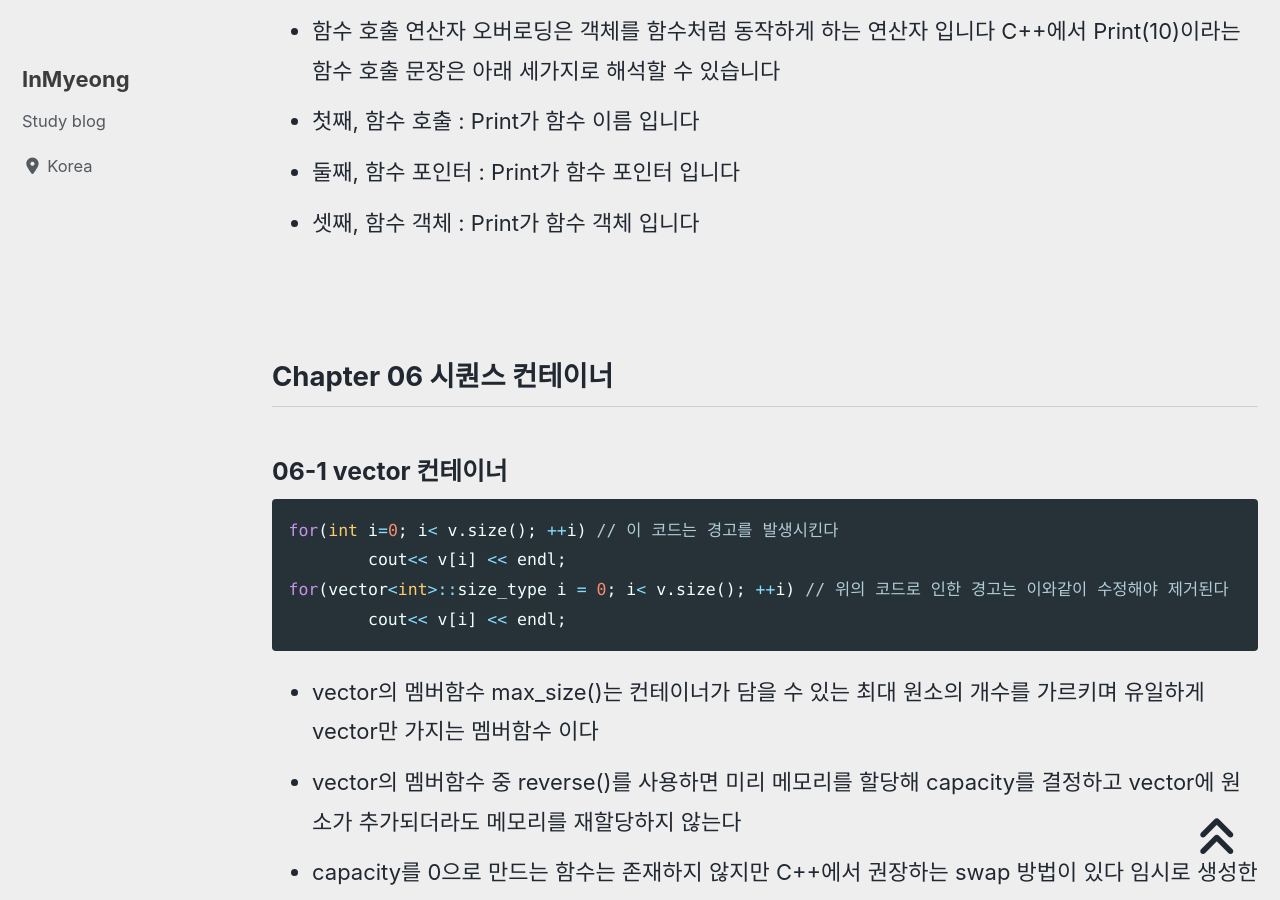
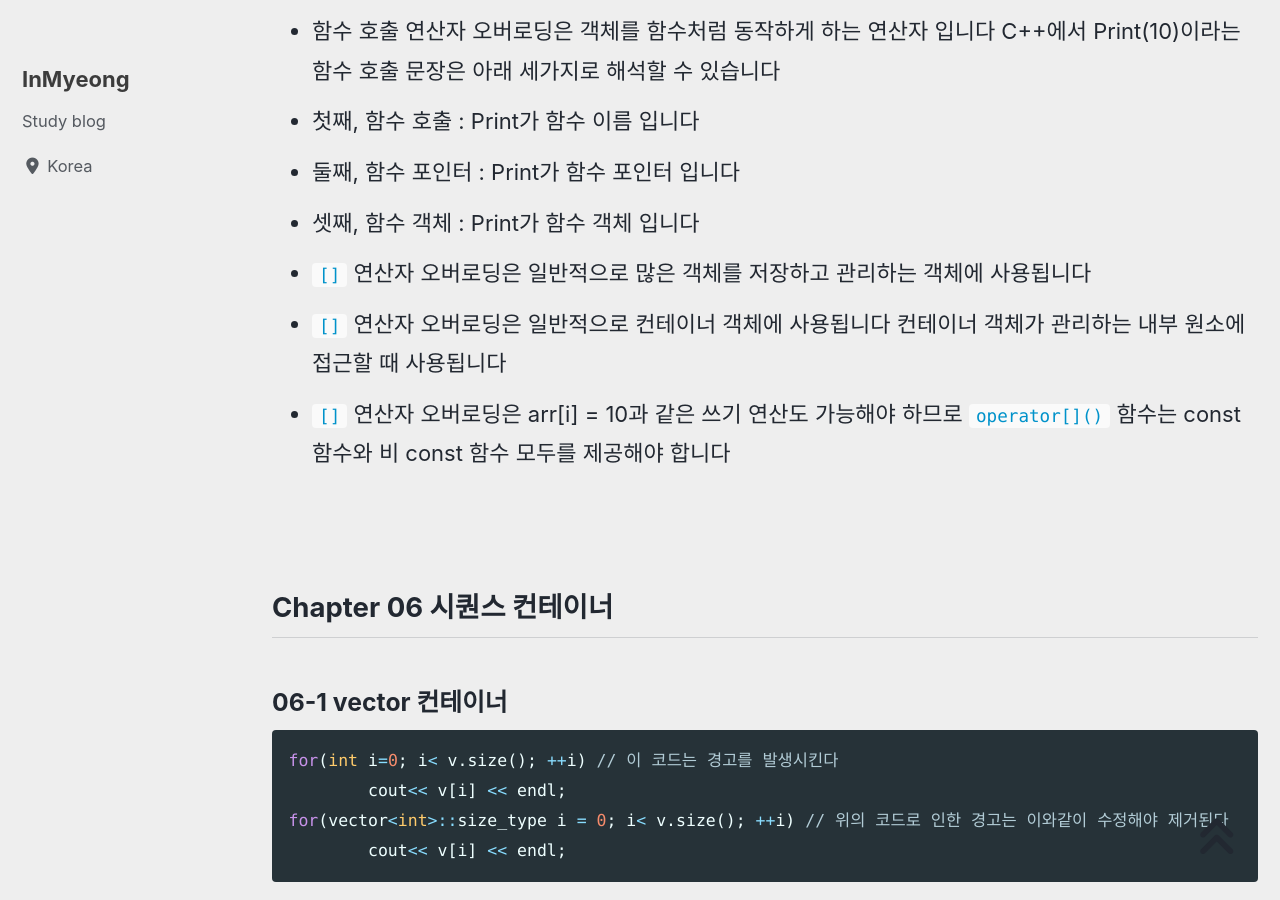
Before and after one commit to devMyeong/devMyeong.github.io, a Jekyll site: the page built from _posts/stl/2021-08-12-cpp-stl.md, in a window 1280 px wide and 900 px high, scrolled down 2026 px. Built offline with Jekyll 4.4.1, drawn with Linux system fonts in a browser that asks for light colours; cached includes are drawn as plain includes; nearby versions of some CDN libraries; some web fonts are replaced; comment, search, counter and statistics services are not loaded; some of the changed text lies outside the part shown.

Commit message:
update stl chapter 01-6

```diff
--- a/_posts/stl/2021-08-12-cpp-stl.md
+++ b/_posts/stl/2021-08-12-cpp-stl.md
@@ -39,6 +39,9 @@ last_modified_at: 2021-08-24
 - 첫째, 함수 호출 : Print가 함수 이름 입니다
 - 둘째, 함수 포인터 : Print가 함수 포인터 입니다
 - 셋째, 함수 객체 : Print가 함수 객체 입니다
+- `[]` 연산자 오버로딩은 일반적으로 많은 객체를 저장하고 관리하는 객체에 사용됩니다
+- `[]` 연산자 오버로딩은 일반적으로 컨테이너 객체에 사용됩니다 컨테이너 객체가 관리하는 내부 원소에 접근할 때 사용됩니다
+- `[]` 연산자 오버로딩은 arr[i] = 10과 같은 쓰기 연산도 가능해야 하므로 `operator[]()` 함수는 const 함수와 비 const 함수 모두를 제공해야 합니다
 
 <br>
 
@@ -72,7 +75,7 @@ for(vector<int>::size_type i = 0; i< v.size(); ++i) // 위의 코드로 인한
 - deque는 멤버함수 push_front(), pop_front()를 제공한다
 
 ### 06-3 list 컨테이너
-- list는 노드 기반 컨테이너로 at()과 []연산자가 없으며 임의 접근 반복자가 아닌 양방향 반복자를 제공한다
+- list는 노드 기반 컨테이너로 at()과 `[]`연산자가 없으며 임의 접근 반복자가 아닌 양방향 반복자를 제공한다
 - 노드 기반 컨테이너의 삽입과 제거 동작은 반복자를 무효화시키지 않는다
 - 삽입하는 원소의 위치는 반복자가 가리키는 원소의 앞쪽이다
 - list는 원소의 값으로 원소를 제거하는 remove() 멤버 함수를 가지고 있다
```
